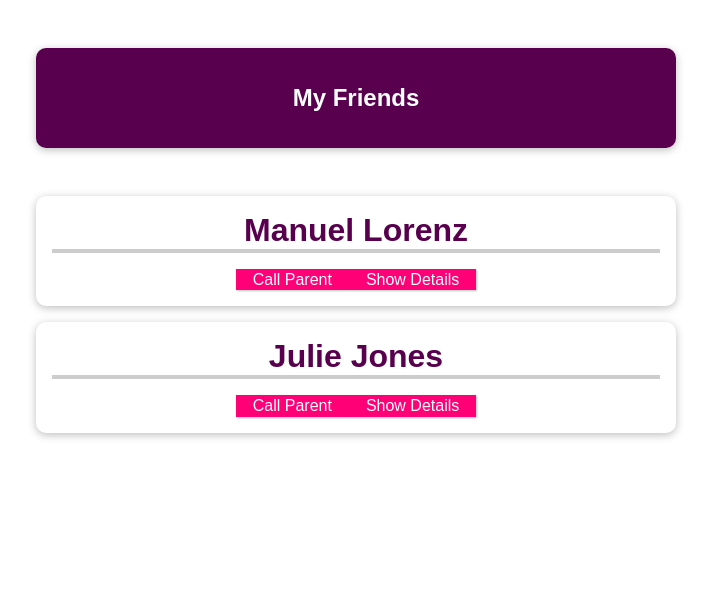
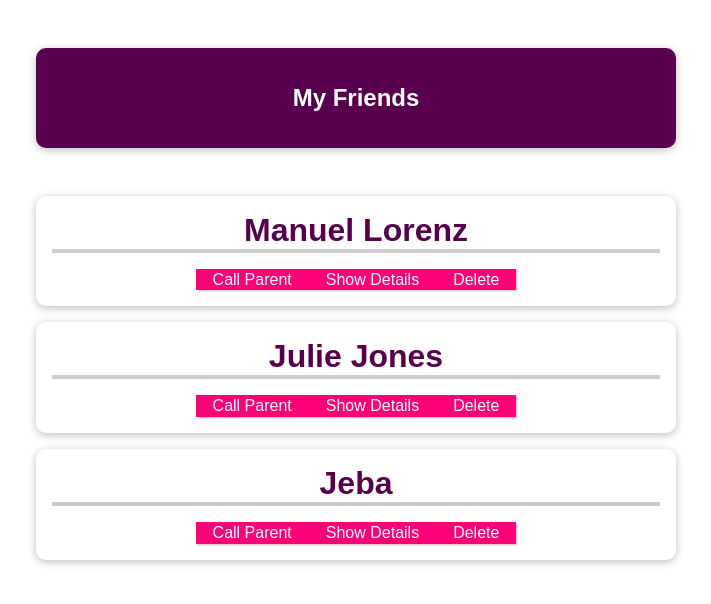
Before and after one commit to Swannhs/LaravelVue, a Vue app: page / in a window 1280 px wide. Shown: the top 604 px of the page, without its empty margins (284-995 px from the left). Built offline with nearby package versions, Linux system fonts and the light colour scheme.

Commit message:
Testing emit working principality

```diff
--- a/src/App.vue
+++ b/src/App.vue
@@ -11,6 +11,7 @@
           :phone=friend.phone
           :email="friend.email"
           @toggle-parent="toggleParentStatus"
+          @delete-friend="deleteFriend"
       ></friend-contact>
     </ul>
   </section>
@@ -33,12 +34,21 @@ export default {
           phone: "0987 654421 21",
           email: "julie@localhost.com",
         },
+        {
+          id: 'jeba',
+          name: 'Jeba',
+          phone: "1234 345653 33",
+          email: "jeba@loclhost.com"
+        }
       ],
     };
   },
   methods: {
     toggleParentStatus(name){
       alert(`${name} is called from child`)
+    },
+    deleteFriend(name){
+      this.friends = this.friends.filter(friend => friend.name !== name)
     }
   }
 };
--- a/src/components/FriendContact.vue
+++ b/src/components/FriendContact.vue
@@ -3,6 +3,7 @@
     <h2>{{ name }}</h2>
     <button @click="toggleParent">Call Parent</button>
     <button @click="toggleDetails">{{ detailsAreVisible ? 'Hide' : 'Show' }} Details</button>
+    <button @click="$emit('delete-friend', name)">Delete</button>
     <ul v-if="detailsAreVisible">
       <li>
         <strong>Phone:</strong>
@@ -37,6 +38,7 @@ export default {
       default: false
     }
   },
+  emits: ['toggle-parent', 'delete-friend'],
   data() {
     return {
       detailsAreVisible: false,
```
